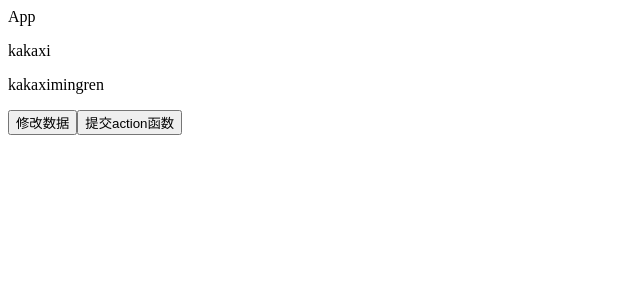
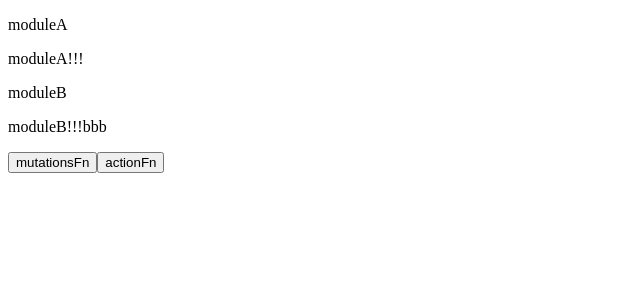
Before and after one commit to guowei138git/erabbit, a Vue app: page / in a window 1280 px wide. Shown: the top 300 px of the page, without its empty margins (0-640 px from the left). Built offline with nearby package versions, Linux system fonts and the light colour scheme.

Commit message:
04_vuex基础

```diff
--- a/src/App.vue
+++ b/src/App.vue
@@ -1,16 +1,15 @@
 <template>
-<!-- vue2.0需要根元素 vue3.0可以是代码片段 Fragment -->
-  <div>
-    App
-    <!-- 1.使用根模块state的数据 -->
-    <p>{{$store.state.username}}</p>
-    <!-- 2.使用根模块getters的数据 -->
+  <div class="container">
+    <!-- 1.使用A模块的state数据 -->
+    <p>{{$store.state.moduleA.username}}</p>
+    <!-- 1.2使用A模块的getters数据 -->
     <p>{{$store.getters.newName}}</p>
-    <!-- 3.使用根模块mutaions函数 -->
-    <div>
-      <button @click="mutationsFn">修改数据</button>
-      <button @click="actionFn">提交action函数</button>
-    </div>
+    <!-- 2.使用B模块的state数据 -->
+    <p>{{$store.state.moduleB.username}}</p>
+    <!-- 2.2使用B模块的getters数据 -->
+    <p>{{$store.getters['moduleB/newName']}}</p>
+    <button @click="mutationsFn">mutationsFn</button>
+    <button @click="actionFn">actionFn</button>
   </div>
 </template>
 
@@ -20,28 +19,18 @@ import { useStore } from 'vuex'
 export default {
   name: 'App',
   setup () {
-    // 使用vuex 仓库
     const store = useStore()
-    // 1.获取根模块state的数据
-    const username = store.state.username
-    console.log(username)
-    // 2.获取根模块getters的数据
-    const newName = store.getters.newName
-    console.log(newName)
-    // 3.提交根模块mutations函数中的方法
     const mutationsFn = () => {
-      console.log('mutationsFn')
-      store.commit('updateName')
+      // 2.3 提交B模块的修改
+      store.commit('moduleB/update')
     }
-    // 4.调用根模块action函数
     const actionFn = () => {
-      console.log('actionFn')
-      store.dispatch('updateName')
+      // 2.4 提交B模块的actions
+      store.dispatch('moduleB/updateName')
     }
 
     return { mutationsFn, actionFn }
   }
-
 }
 </script>
 
--- a/src/store/index.js
+++ b/src/store/index.js
@@ -1,29 +1,46 @@
 import { createStore } from 'vuex'
-
-// vue2.0 创建仓库 new Vuex.Store({})
-// vue3.0 创建仓库 createStore({})
-export default createStore({
+// A模块
+const moduleA = {
   state: {
-    username: 'kakaxi'
+    username: 'moduleA'
   },
   getters: {
     newName (state) {
-      return state.username + 'mingren'
+      return state.username + '!!!'
+    }
+  }
+}
+// B模块
+const moduleB = {
+  namespaced: true,
+  state: {
+    username: 'moduleB'
+  },
+  getters: {
+    newName (state) {
+      return state.username + '!!!bbb'
     }
   },
   mutations: {
-    updateName (state) {
-      state.username = 'lisi'
+    update (state) {
+      state.username = 'BBB' + state.username
     }
   },
   actions: {
     updateName (ctx) {
       // 发请求
       setTimeout(() => {
-        ctx.commit('updateName')
+        ctx.commit('update')
       }, 1000)
     }
-  },
+  }
+}
+
+// vue2.0 创建仓库 new Vuex.Store({})
+// vue3.0 创建仓库 createStore({})
+export default createStore({
   modules: {
+    moduleA,
+    moduleB
   }
 })
```
Also changed, not shown: src/store/indexV1.js (added, +29 -0 lines), src/根模块vuex的用法.vue (added, +50 -0 lines).
